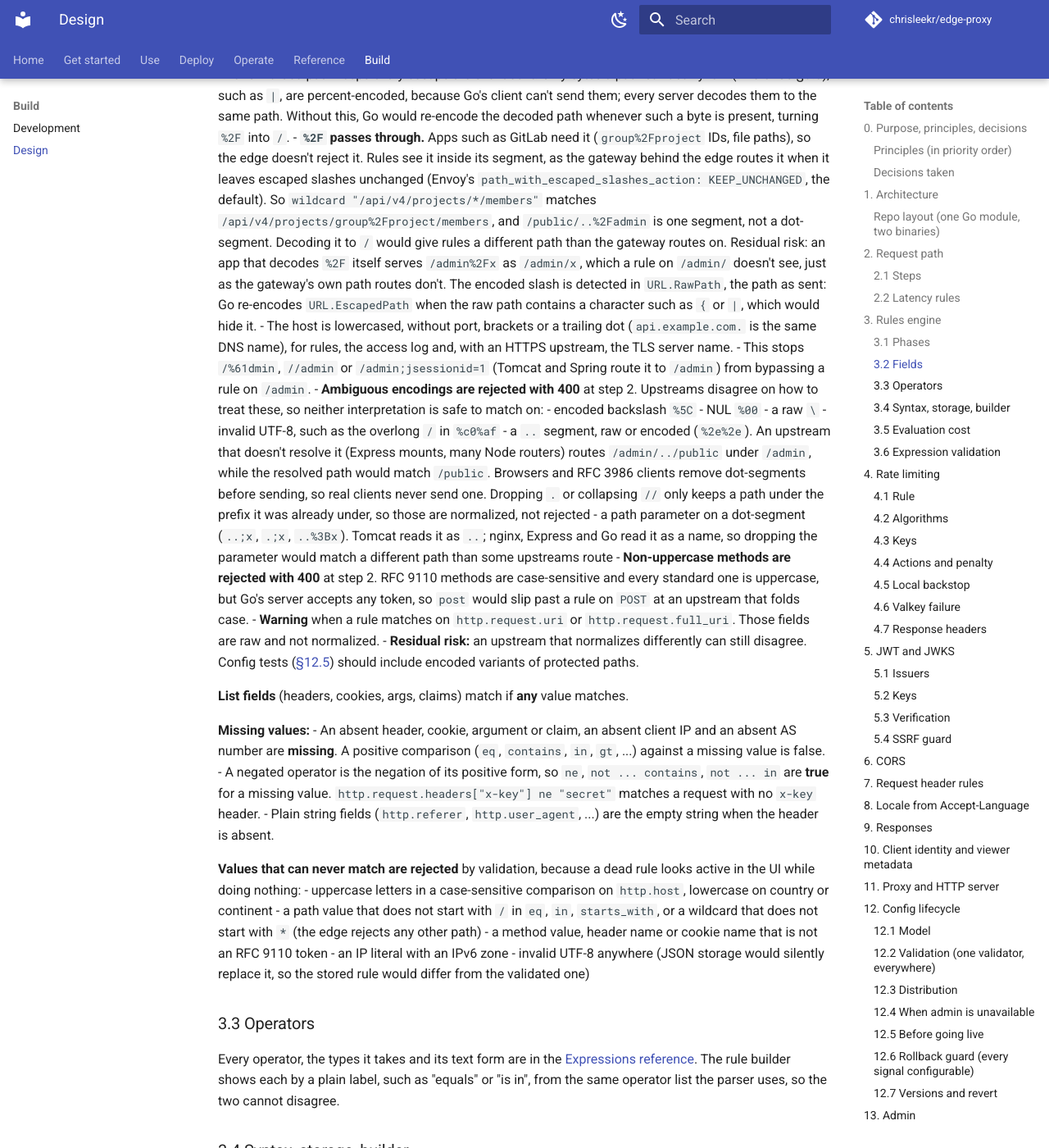
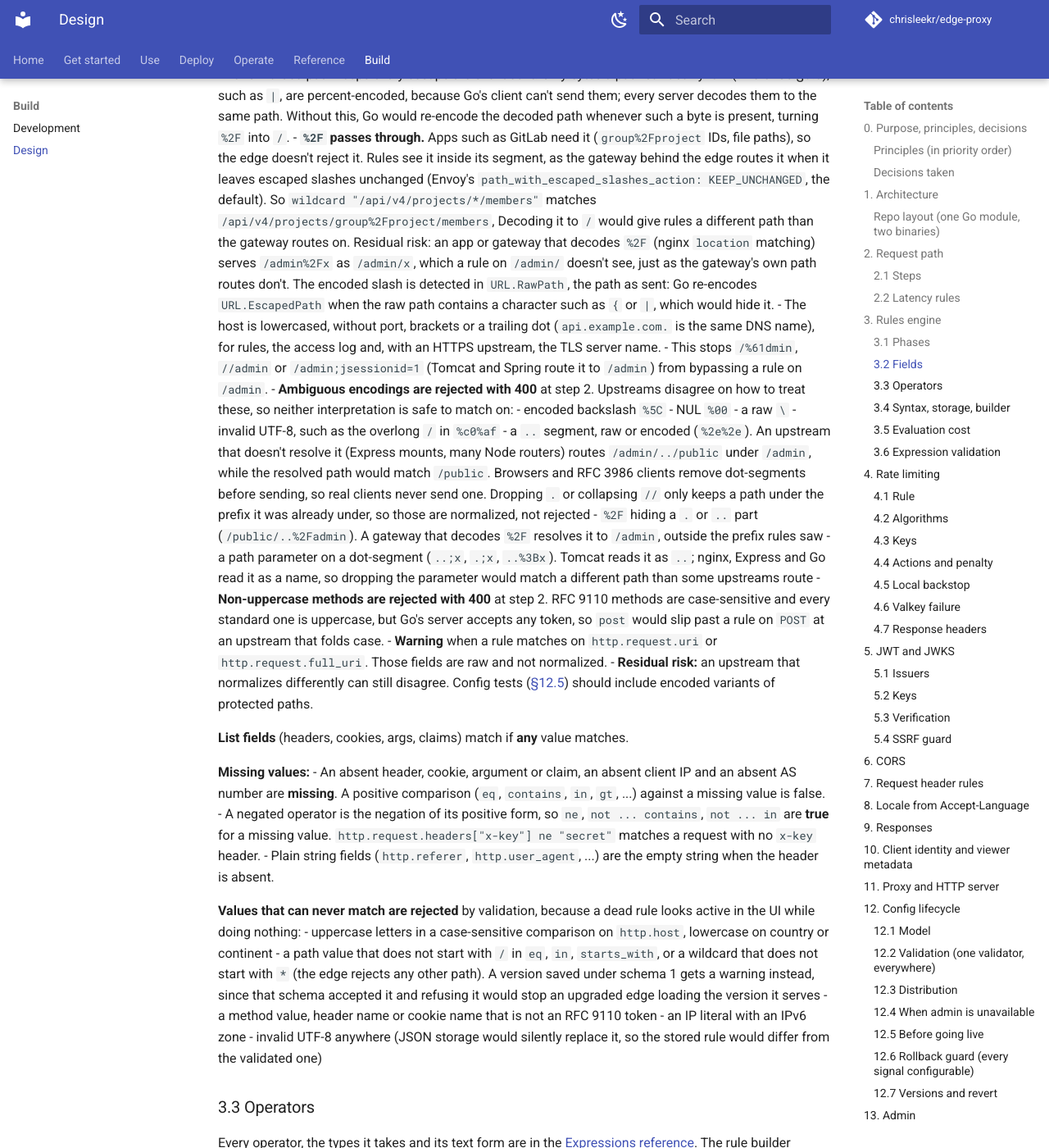
Before and after one commit to chrisleekr/edge-proxy, an MkDocs documentation site: the page built from docs/design.md, in a window 1280 px wide and 1400 px high, scrolled down 8118 px. Shown: the whole window at 82% size. Built offline with MkDocs 1.6.1 and Material for MkDocs 9.7.7, drawn with Linux system fonts in a browser that asks for light colours; comment, search, counter and statistics services are not loaded.

Commit message:
docs: document dot-segment, UPSTREAM_URL query and upstream_tls changes
Co-Authored-By: Claude Opus 5.5 <noreply@anthropic.com>

```diff
--- a/docs/design.md
+++ b/docs/design.md
@@ -192,7 +192,7 @@ Every field, its type and its source are listed in the [Expressions reference](r
 **Path normalization (security):**
 - Matching uses a copy of the path that has been percent-decoded once, except `%2F`, with path parameters (`;x`) dropped from each segment, `//` collapsed and `.` removed.
 - The forwarded path keeps every escape the client sent. Only bytes a path can't carry raw (RFC 3986 §3.3), such as `|`, are percent-encoded, because Go's client can't send them; every server decodes them to the same path. Without this, Go would re-encode the decoded path whenever such a byte is present, turning `%2F` into `/`.
-- **`%2F` passes through.** Apps such as GitLab need it (`group%2Fproject` IDs, file paths), so the edge doesn't reject it. Rules see it inside its segment, as the gateway behind the edge routes it when it leaves escaped slashes unchanged (Envoy's `path_with_escaped_slashes_action: KEEP_UNCHANGED`, the default). So `wildcard "/api/v4/projects/*/members"` matches `/api/v4/projects/group%2Fproject/members`, and `/public/..%2Fadmin` is one segment, not a dot-segment. Decoding it to `/` would give rules a different path than the gateway routes on. Residual risk: an app that decodes `%2F` itself serves `/admin%2Fx` as `/admin/x`, which a rule on `/admin/` doesn't see, just as the gateway's own path routes don't. The encoded slash is detected in `URL.RawPath`, the path as sent: Go re-encodes `URL.EscapedPath` when the raw path contains a character such as `{` or `|`, which would hide it.
+- **`%2F` passes through.** Apps such as GitLab need it (`group%2Fproject` IDs, file paths), so the edge doesn't reject it. Rules see it inside its segment, as the gateway behind the edge routes it when it leaves escaped slashes unchanged (Envoy's `path_with_escaped_slashes_action: KEEP_UNCHANGED`, the default). So `wildcard "/api/v4/projects/*/members"` matches `/api/v4/projects/group%2Fproject/members`, Decoding it to `/` would give rules a different path than the gateway routes on. Residual risk: an app or gateway that decodes `%2F` (nginx `location` matching) serves `/admin%2Fx` as `/admin/x`, which a rule on `/admin/` doesn't see, just as the gateway's own path routes don't. The encoded slash is detected in `URL.RawPath`, the path as sent: Go re-encodes `URL.EscapedPath` when the raw path contains a character such as `{` or `|`, which would hide it.
 - The host is lowercased, without port, brackets or a trailing dot (`api.example.com.` is the same DNS name), for rules, the access log and, with an HTTPS upstream, the TLS server name.
 - This stops `/%61dmin`, `//admin` or `/admin;jsessionid=1` (Tomcat and Spring route it to `/admin`) from bypassing a rule on `/admin`.
 - **Ambiguous encodings are rejected with 400** at step 2. Upstreams disagree on how to treat these, so neither interpretation is safe to match on:
@@ -201,6 +201,7 @@ Every field, its type and its source are listed in the [Expressions reference](r
   - a raw `\`
   - invalid UTF-8, such as the overlong `/` in `%c0%af`
   - a `..` segment, raw or encoded (`%2e%2e`). An upstream that doesn't resolve it (Express mounts, many Node routers) routes `/admin/../public` under `/admin`, while the resolved path would match `/public`. Browsers and RFC 3986 clients remove dot-segments before sending, so real clients never send one. Dropping `.` or collapsing `//` only keeps a path under the prefix it was already under, so those are normalized, not rejected
+  - `%2F` hiding a `.` or `..` part (`/public/..%2Fadmin`). A gateway that decodes `%2F` resolves it to `/admin`, outside the prefix rules saw
   - a path parameter on a dot-segment (`..;x`, `.;x`, `..%3Bx`). Tomcat reads it as `..`; nginx, Express and Go read it as a name, so dropping the parameter would match a different path than some upstreams route
 - **Non-uppercase methods are rejected with 400** at step 2. RFC 9110 methods are case-sensitive and every standard one is uppercase, but Go's server accepts any token, so `post` would slip past a rule on `POST` at an upstream that folds case.
 - **Warning** when a rule matches on `http.request.uri` or `http.request.full_uri`. Those fields are raw and not normalized.
@@ -215,7 +216,7 @@ Every field, its type and its source are listed in the [Expressions reference](r
 
 **Values that can never match are rejected** by validation, because a dead rule looks active in the UI while doing nothing:
 - uppercase letters in a case-sensitive comparison on `http.host`, lowercase on country or continent
-- a path value that does not start with `/` in `eq`, `in`, `starts_with`, or a wildcard that does not start with `*` (the edge rejects any other path)
+- a path value that does not start with `/` in `eq`, `in`, `starts_with`, or a wildcard that does not start with `*` (the edge rejects any other path). A version saved under schema 1 gets a warning instead, since that schema accepted it and refusing it would stop an upgraded edge loading the version it serves
 - a method value, header name or cookie name that is not an RFC 9110 token
 - an IP literal with an IPv6 zone
 - invalid UTF-8 anywhere (JSON storage would silently replace it, so the stored rule would differ from the validated one)
```
Also changed, not shown: docs/deploy/edge.md (+1 -1 lines), docs/operate/monitoring.md (+1 -1 lines), docs/reference/expressions.md (+1 -1 lines).
